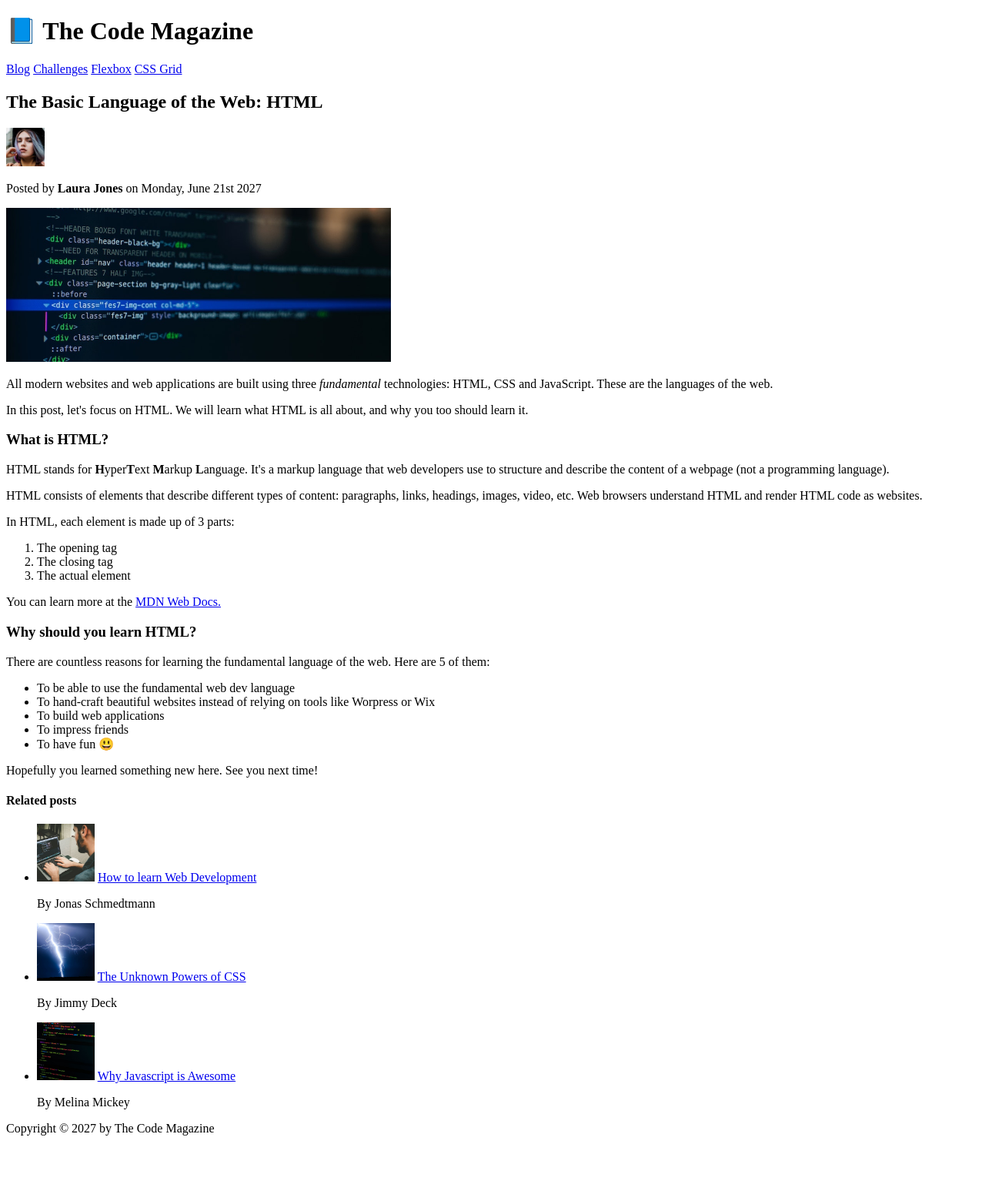
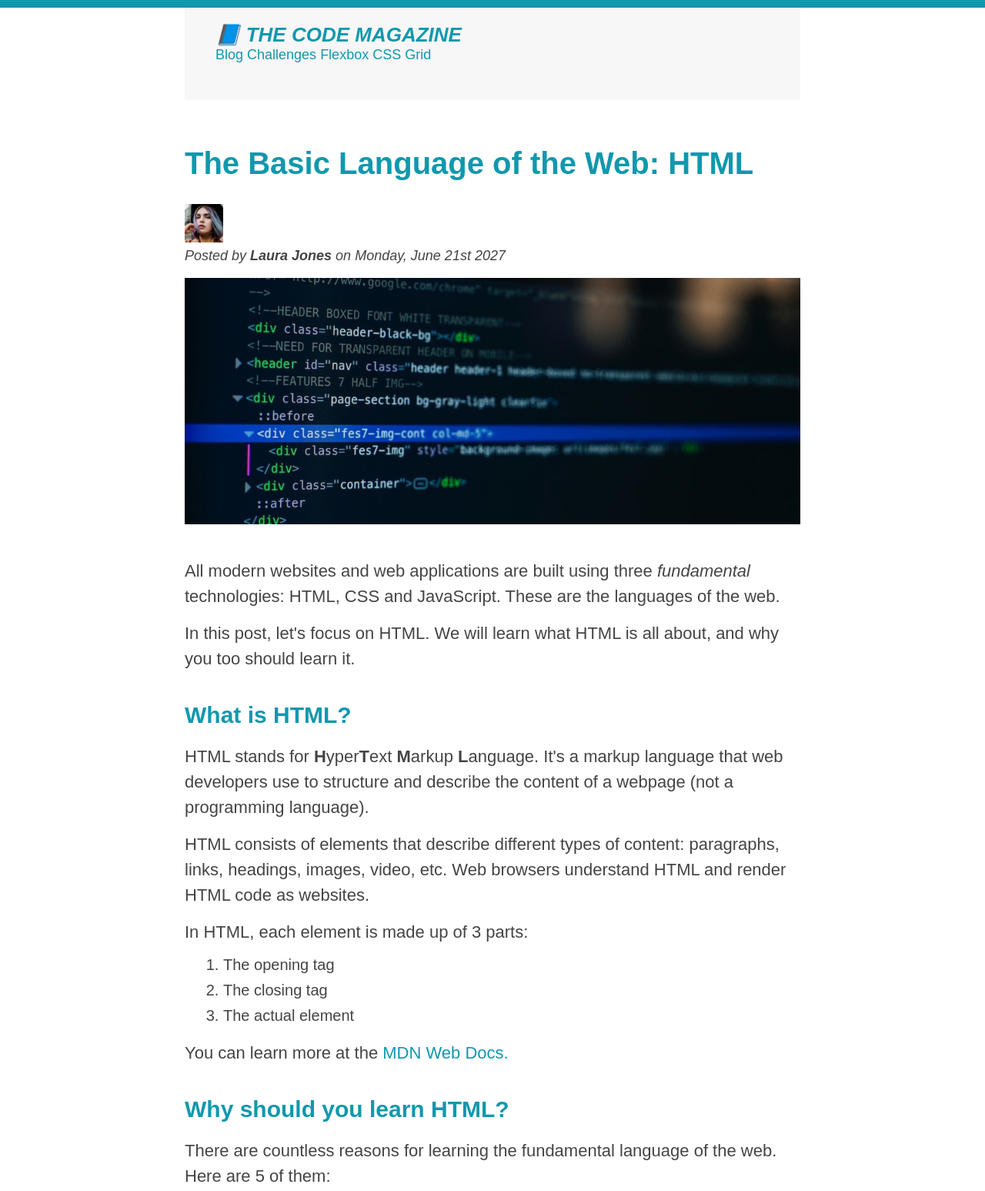
Before and after one commit to shohan-pherones/german-codejam-code-magazine, a plain HTML site: page index.html in a window 1280 px wide. Shown: the top 1547 px of the page at 77% size. Before the commit the page ends 1483 px from the top, so only its background shows below. Drawn offline with Linux system fonts and the light colour scheme.

Commit message:
css added

```diff
--- a/index.html
+++ b/index.html
@@ -5,9 +5,11 @@
     <meta http-equiv="X-UA-Compatible" content="IE=edge" />
     <meta name="viewport" content="width=device-width, initial-scale=1.0" />
     <title>The Code Magazine</title>
+    <link rel="stylesheet" href="style.css" />
   </head>
   <body>
-    <header>
+    <div class="container">
+      <header class="main-header">
         <h1>📘 The Code Magazine</h1>
         <nav>
           <a href="./blog.html">Blog</a>
@@ -17,7 +19,7 @@
         </nav>
       </header>
       <article>
-      <header>
+        <header class="post-header">
           <h2>The Basic Language of the Web: HTML</h2>
           <img
             src="./img/laura-jones.jpg"
@@ -25,12 +27,15 @@
             width="50px"
             height="50px"
           />
-        <p>Posted by <strong>Laura Jones</strong> on Monday, June 21st 2027</p>
+          <p id="author">
+            Posted by <strong>Laura Jones</strong> on Monday, June 21st 2027
+          </p>
           <img
             src="./img/post-img.jpg"
             alt="HTML code on a screen"
             width="500px"
             height="200px"
+            class="post-img"
           />
         </header>
         <p>
@@ -40,8 +45,8 @@
           web.
         </p>
         <p>
-        In this post, let's focus on HTML. We will learn what HTML is all about,
-        and why you too should learn it.
+          In this post, let's focus on HTML. We will learn what HTML is all
+          about, and why you too should learn it.
         </p>
         <h3>What is HTML?</h3>
         <p>
@@ -52,8 +57,8 @@
         </p>
         <p>
           HTML consists of elements that describe different types of content:
-        paragraphs, links, headings, images, video, etc. Web browsers understand
-        HTML and render HTML code as websites.
+          paragraphs, links, headings, images, video, etc. Web browsers
+          understand HTML and render HTML code as websites.
         </p>
         <p>In HTML, each element is made up of 3 parts:</p>
         <ol>
@@ -71,8 +76,8 @@
         </p>
         <h3>Why should you learn HTML?</h3>
         <p>
-        There are countless reasons for learning the fundamental language of the
-        web. Here are 5 of them:
+          There are countless reasons for learning the fundamental language of
+          the web. Here are 5 of them:
         </p>
         <ul>
           <li>To be able to use the fundamental web dev language</li>
@@ -88,7 +93,7 @@
       </article>
       <aside>
         <h4>Related posts</h4>
-      <ul>
+        <ul class="realted-list">
           <li>
             <img
               src="./img/related-1.jpg"
@@ -96,20 +101,27 @@
               width="75px"
             />
             <a href="#">How to learn Web Development</a>
-          <p>By Jonas Schmedtmann</p>
+            <p class="related-author">By Jonas Schmedtmann</p>
           </li>
           <li>
             <img src="./img/related-2.jpg" alt="Thunder strike" width="75px" />
             <a href="#">The Unknown Powers of CSS</a>
-          <p>By Jimmy Deck</p>
+            <p class="related-author">By Jimmy Deck</p>
           </li>
           <li>
-          <img src="./img/related-3.jpg" alt="Code on a screen" width="75px" />
+            <img
+              src="./img/related-3.jpg"
+              alt="Code on a screen"
+              width="75px"
+            />
             <a href="#">Why Javascript is Awesome</a>
-          <p>By Melina Mickey</p>
+            <p class="related-author">By Melina Mickey</p>
           </li>
         </ul>
       </aside>
-    <footer>Copyright &copy; 2027 by The Code Magazine</footer>
+      <footer>
+        <p id="copyright">Copyright &copy; 2027 by The Code Magazine</p>
+      </footer>
+    </div>
   </body>
 </html>
--- /dev/null
+++ b/style.css
@@ -0,0 +1,139 @@
+* {
+  margin: 0;
+  padding: 0;
+}
+
+body {
+  color: #444;
+  font-family: sans-serif;
+  border-top: 10px solid #1098ad;
+}
+
+.container {
+  width: 800px;
+  margin: 0 auto;
+}
+
+.main-header {
+  background-color: #f7f7f7;
+  padding: 20px 40px;
+  margin-bottom: 60px;
+  height: 80px;
+}
+
+nav {
+  font-size: 18px;
+}
+
+article {
+  margin-bottom: 60px;
+}
+
+.post-header {
+  margin-bottom: 40px;
+}
+
+aside {
+  background-color: #f7f7f7;
+  border-top: 5px solid #1098ad;
+  border-bottom: 5px solid #1098ad;
+  padding: 50px 0;
+  width: 500px;
+  margin-bottom: 50px;
+}
+
+h1,
+h2,
+h3 {
+  color: #1098ad;
+}
+
+h1 {
+  font-size: 26px;
+  text-transform: uppercase;
+  font-style: italic;
+}
+
+h2 {
+  font-size: 40px;
+  margin-bottom: 30px;
+}
+
+h3 {
+  font-size: 30px;
+  margin-bottom: 20px;
+  margin-top: 40px;
+}
+
+h4 {
+  font-size: 20px;
+  text-transform: uppercase;
+  text-align: center;
+}
+
+p {
+  font-size: 22px;
+  line-height: 1.5;
+  margin-bottom: 15px;
+}
+
+ul,
+ol {
+  margin-left: 50px;
+  margin-bottom: 20px;
+}
+
+li {
+  font-size: 20px;
+  margin-bottom: 10px;
+}
+
+li:last-child {
+  margin-bottom: 0;
+}
+
+footer p {
+  font-size: 18px;
+  text-align: center;
+  margin-bottom: 50px;
+}
+
+#author {
+  font-style: italic;
+  font-size: 18px;
+}
+
+#copyright {
+  font-size: 18px;
+}
+
+.related-author {
+  font-size: 18px;
+  font-weight: bold;
+}
+
+.realted-list {
+  list-style: none;
+}
+
+a:link {
+  color: #1098ad;
+  text-decoration: none;
+}
+
+a:visited {
+  color: #1098ad;
+}
+
+a:hover {
+  color: orangered;
+}
+
+a:active {
+  color: rgba(255, 68, 0, 0.7);
+}
+
+.post-img {
+  width: 100%;
+  height: auto;
+}
```
Lines whose indentation alone changed are shown as unchanged.
